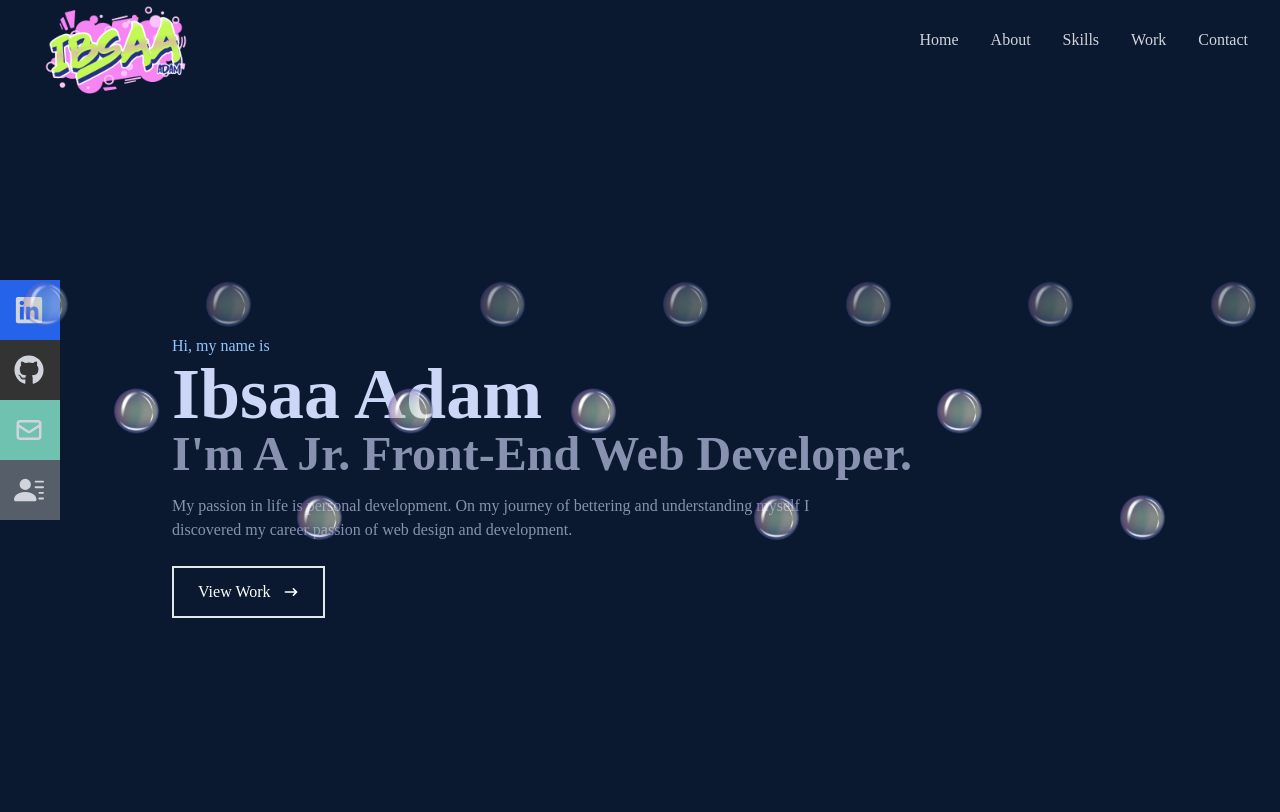
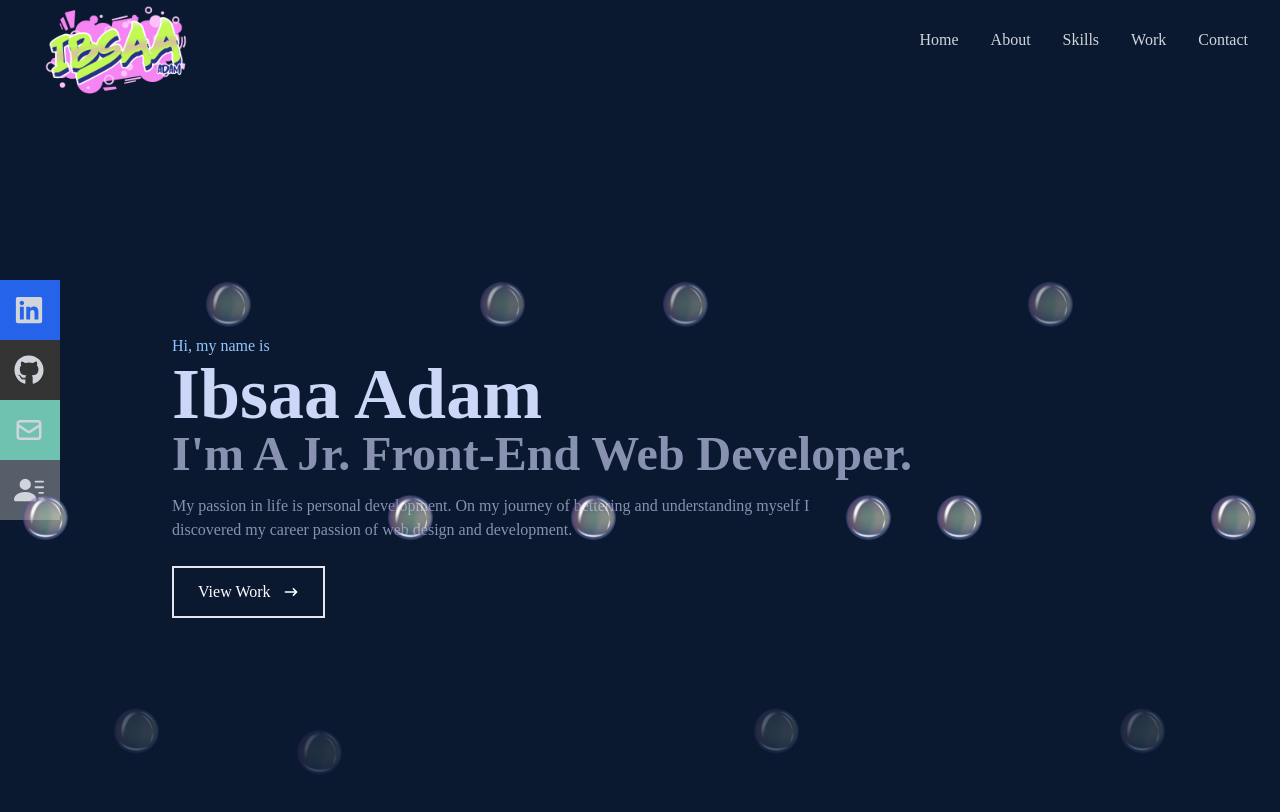
Before and after one commit to ibsaajadam/portfolio, a React (Create React App) app: page / in a window 1280 px wide. Shown: the top 812 px of the page. Built offline with nearby package versions, Linux system fonts and the light colour scheme.

Commit message:
bubbles change

```diff
--- a/src/components/assets/BubbleStyle.css
+++ b/src/components/assets/BubbleStyle.css
@@ -19,11 +19,11 @@
 
 
 .bubbles img:nth-child(1){
-    animation-delay: 1s;
+    animation-delay: 5s;
 }
 
 .bubbles img:nth-child(2){
-    animation-delay: 1.5s;
+    animation-delay: 3s;
 }
 
 .bubbles img:nth-child(3){
@@ -31,11 +31,11 @@
 }
 
 .bubbles img:nth-child(4){
-    animation-delay: 2s;
+    animation-delay: 0.1s;
 }
 
 .bubbles img:nth-child(5){
-    animation-delay: 1.5s;
+    animation-delay: 2s;
 }
 
 .bubbles img:nth-child(6){
@@ -43,24 +43,23 @@
 }
 
 .bubbles img:nth-child(7){
-    animation-delay: 1.5s;
+    animation-delay: 5s;
 }
 
 .bubbles img:nth-child(8){
-    /* animation-delay: 2s; */
     animation-delay: 1s;
 }
 
 .bubbles img:nth-child(9){
+    animation-delay: 3s;
+}
+
+.bubbles img:nth-child(10){
     animation-delay: 2s;
 }
 
-.bubbles img:nth-child(10){
-    animation-delay: 1s;
-}
-
 .bubbles img:nth-child(11){
-    animation-delay: 1.5s;
+    animation-delay: 5s;
 }
 
 .bubbles img:nth-child(12){
@@ -68,9 +67,9 @@
 }
 
 .bubbles img:nth-child(13){
-    animation-delay: 2s;
+    animation-delay: 3s;
 }
 
 .bubbles img:nth-child(14){
-    animation-delay: 1s;
+    animation-delay: 5s;
 }
```
